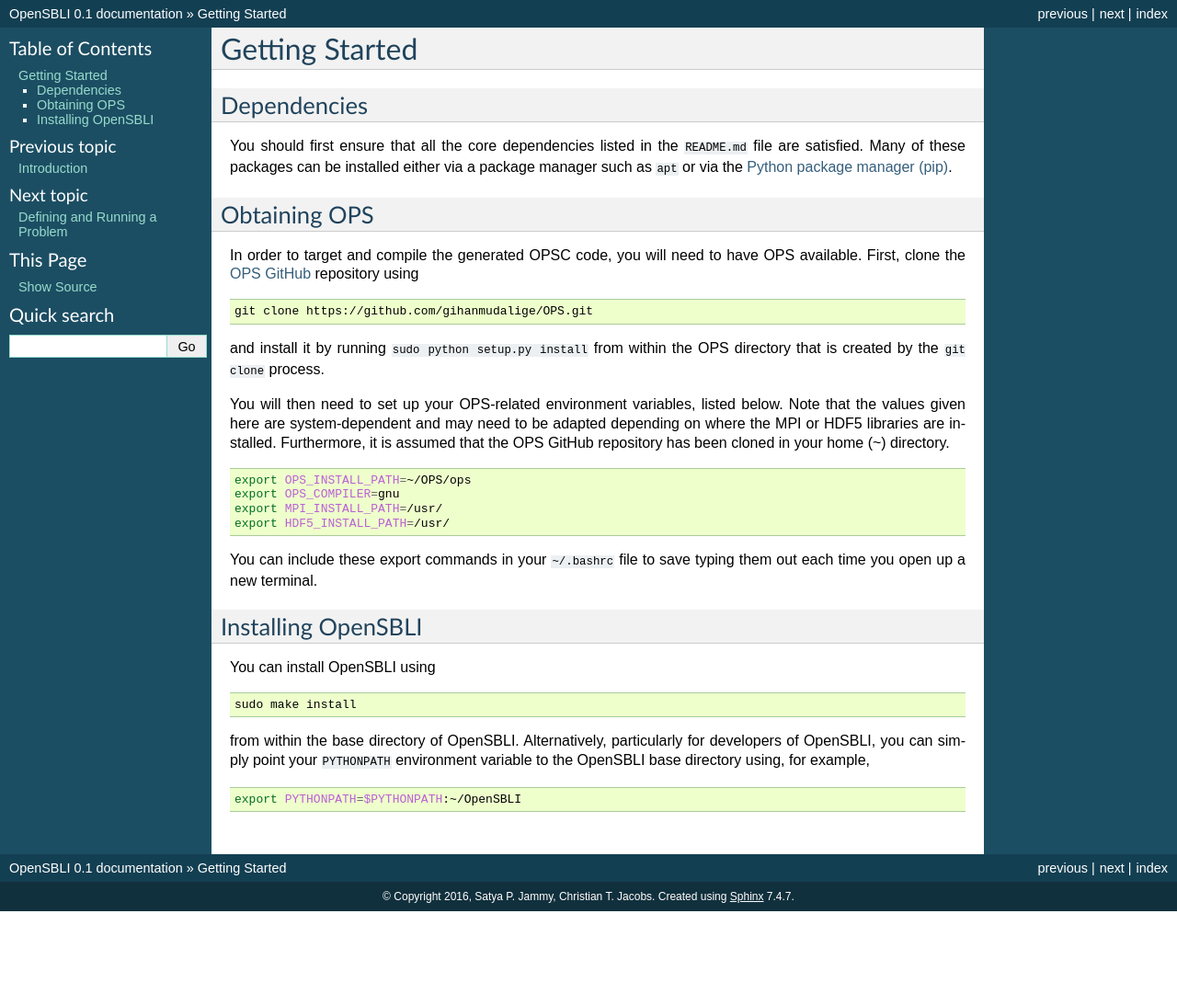
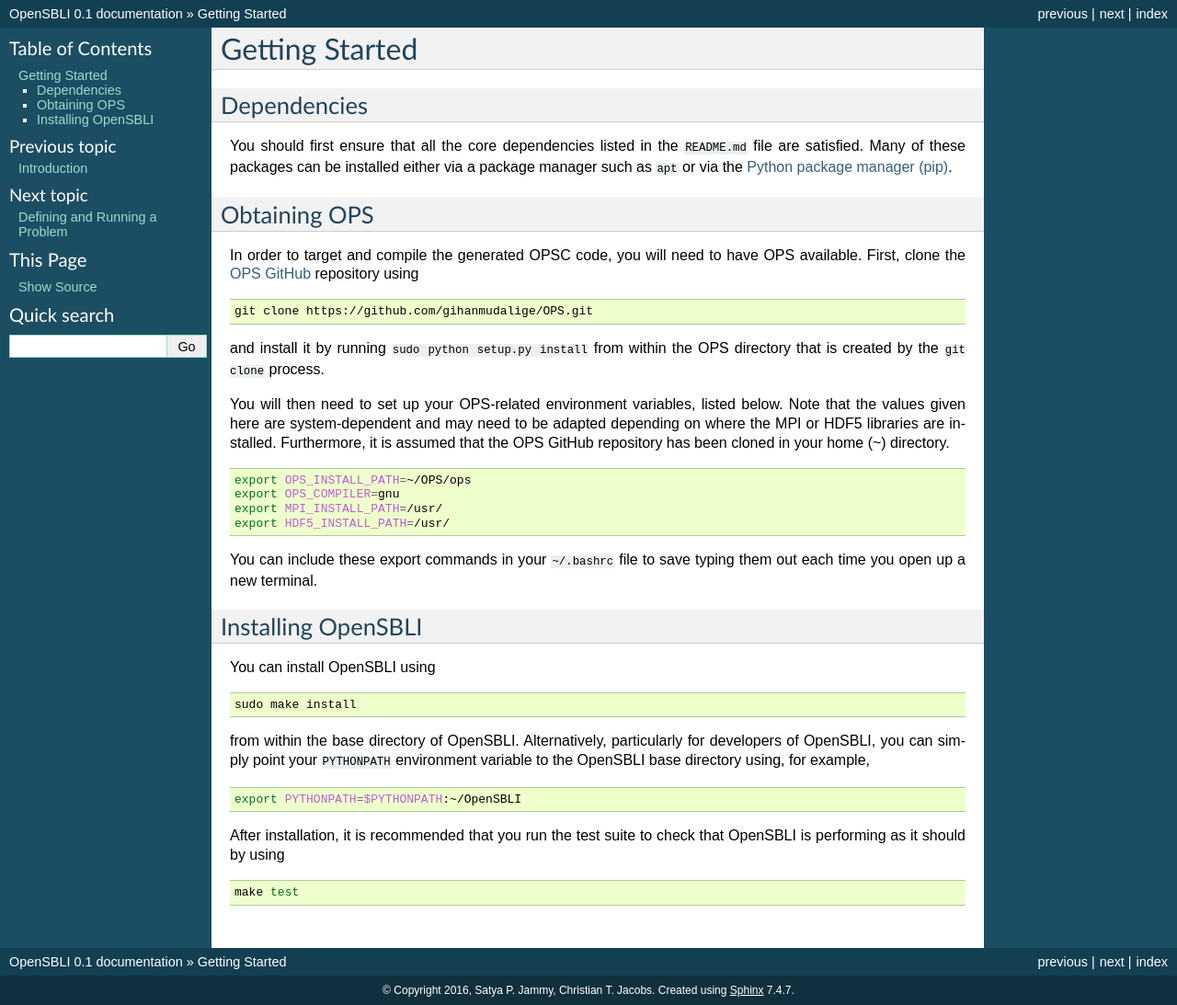
Before and after one commit to opensbli/opensbli, a Sphinx documentation site: the page built from docs/source/getting_started.rst, in a window 1280 px wide. Shown: the whole page at 92% size. Built offline with Sphinx 7.4.7, drawn with Linux system fonts in a browser that asks for light colours; before the commit the page ends 991 px from its top, so only the background shows below that.

Commit message:
Added a note about testing to the documentation.

```diff
--- a/docs/source/getting_started.rst
+++ b/docs/source/getting_started.rst
@@ -42,3 +42,9 @@
 .. code-block:: bash
 
     export PYTHONPATH=$PYTHONPATH:~/OpenSBLI
+
+After installation, it is recommended that you run the test suite to check that OpenSBLI is performing as it should by using
+
+.. code-block:: bash
+
+    make test
```
